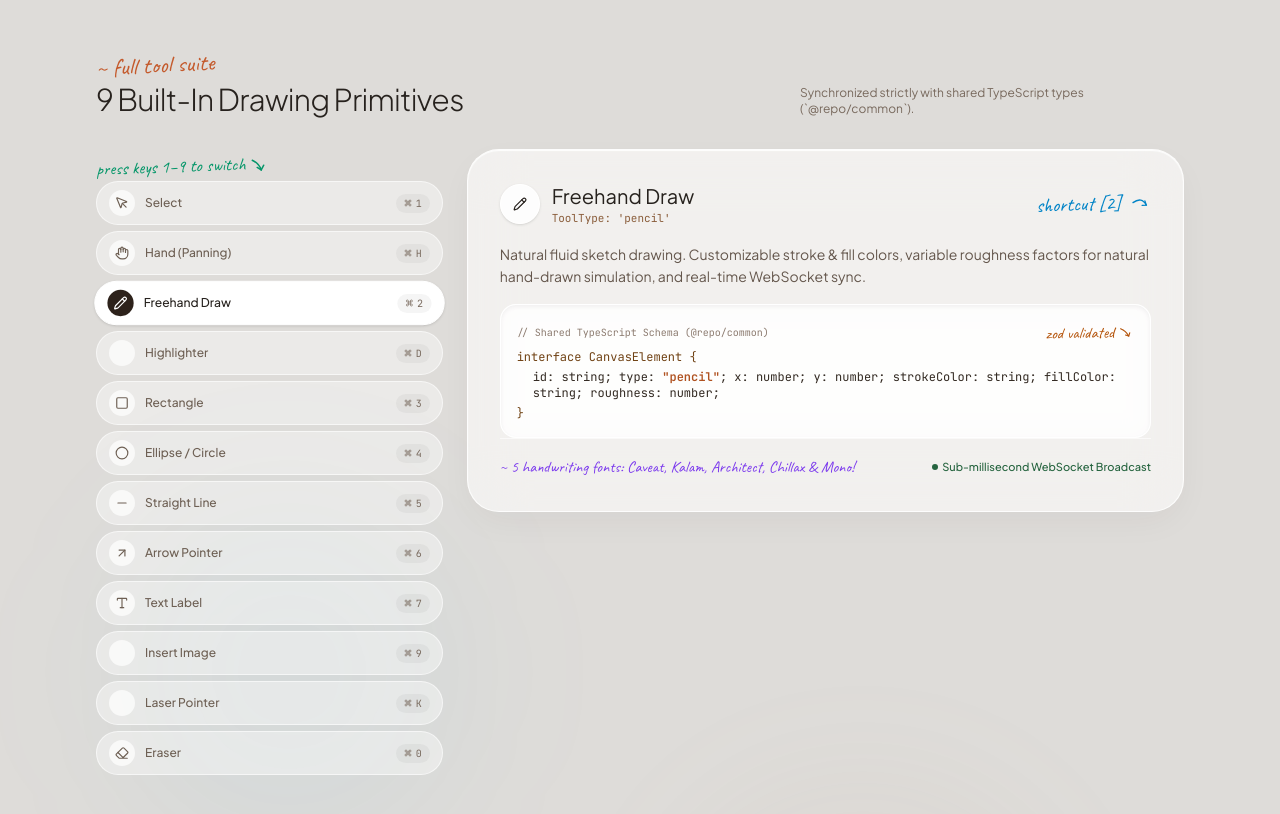
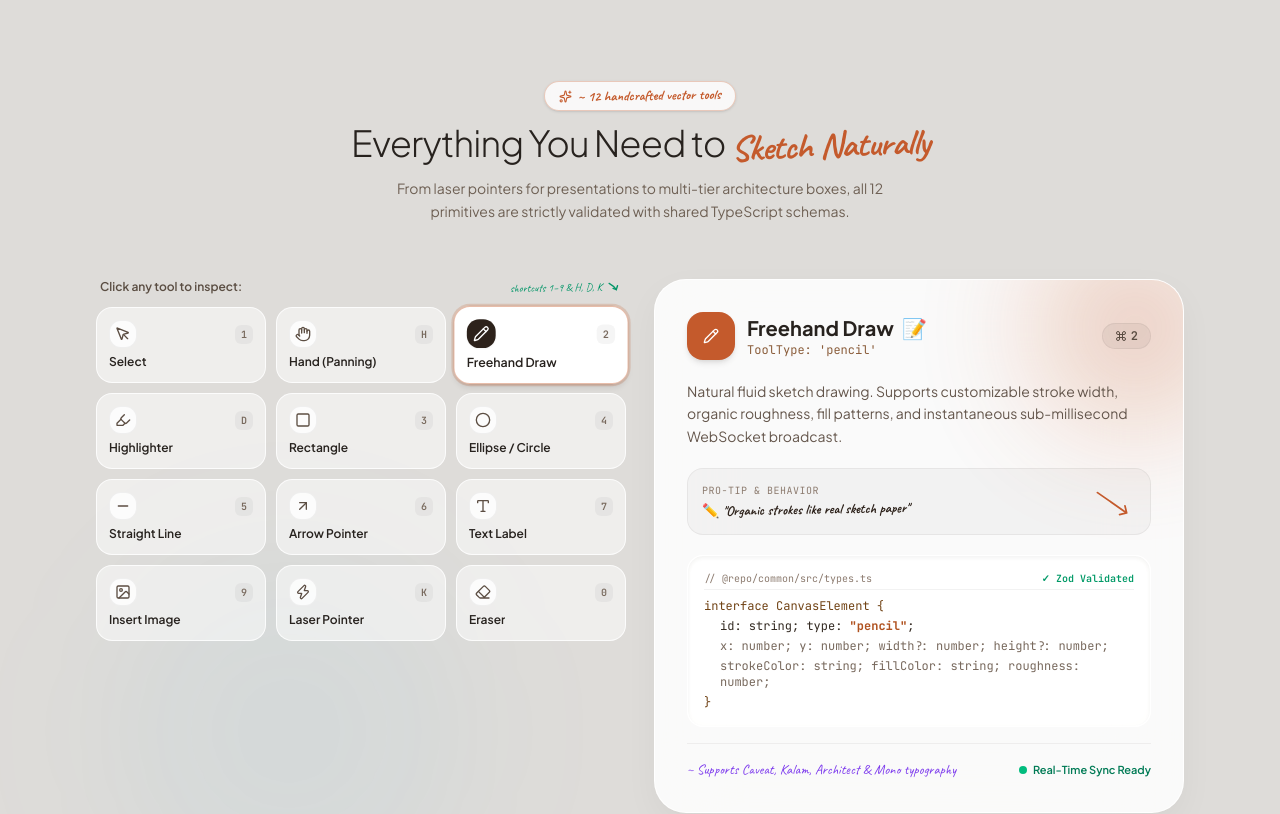
Before and after one commit to Shreyanshdev/Coboard, a Next.js app in the folder apps/web/: page / in a window 1280 px wide. Shown: the part 1780-2594 px from the top of the page. Built offline with nearby package versions, Linux system fonts and the light colour scheme; no server answers; a web font is replaced by a local one.

Commit message:
feat(tools): refine tools showcase with all 12 tools, symmetrical grid, funny sticky notes and colorful curvy arrows

```diff
--- a/apps/web/src/components/features/ToolsShowcase.tsx
+++ b/apps/web/src/components/features/ToolsShowcase.tsx
@@ -3,95 +3,189 @@
 import React, { useState } from "react";
 import { SUPPORTED_TOOLS } from "@/lib/constants";
 import { ToolType } from "@/types";
-import { Badge } from "../ui/Badge";
 import {
   MousePointer,
   Hand,
   Pencil,
+  Highlighter,
   Square,
   Circle,
   Minus,
   ArrowUpRight,
   Type,
+  Image as ImageIcon,
+  Zap,
   Eraser,
   Command,
+  Sparkles,
 } from "lucide-react";
 
 const TOOL_ICONS: Record<string, React.ReactNode> = {
-  select: <MousePointer className="w-3.5 h-3.5" />,
-  hand: <Hand className="w-3.5 h-3.5" />,
-  pencil: <Pencil className="w-3.5 h-3.5" />,
-  rectangle: <Square className="w-3.5 h-3.5" />,
-  circle: <Circle className="w-3.5 h-3.5" />,
-  line: <Minus className="w-3.5 h-3.5" />,
-  arrow: <ArrowUpRight className="w-3.5 h-3.5" />,
-  text: <Type className="w-3.5 h-3.5" />,
-  eraser: <Eraser className="w-3.5 h-3.5" />,
+  select: <MousePointer className="w-4 h-4" />,
+  hand: <Hand className="w-4 h-4" />,
+  pencil: <Pencil className="w-4 h-4" />,
+  highlighter: <Highlighter className="w-4 h-4" />,
+  rectangle: <Square className="w-4 h-4" />,
+  circle: <Circle className="w-4 h-4" />,
+  line: <Minus className="w-4 h-4" />,
+  arrow: <ArrowUpRight className="w-4 h-4" />,
+  text: <Type className="w-4 h-4" />,
+  image: <ImageIcon className="w-4 h-4" />,
+  laser: <Zap className="w-4 h-4" />,
+  eraser: <Eraser className="w-4 h-4" />,
+};
+
+const TOOL_FUN_NOTES: Record<string, { note: string; emoji: string; color: string; arrow: string }> = {
+  select: {
+    note: '🖱️ "Grab, drag & rotate anything"',
+    emoji: "👆",
+    color: "#3b82f6",
+    arrow: "M10 5 Q 30 15, 45 35 L 36 36 M 45 35 L 43 25",
+  },
+  hand: {
+    note: '✋ "Infinite pan across 10,000px canvas"',
+    emoji: "🌍",
+    color: "#059669",
+    arrow: "M45 5 Q 25 15, 10 35 L 18 37 M 10 35 L 12 25",
+  },
+  pencil: {
+    note: '✏️ "Organic strokes like real sketch paper"',
+    emoji: "📝",
+    color: "#c45a2c",
+    arrow: "M10 10 Q 30 25, 50 40 L 40 42 M 50 40 L 48 30",
+  },
+  highlighter: {
+    note: '🖍️ "40% translucent neon highlighter"',
+    emoji: "✨",
+    color: "#eab308",
+    arrow: "M50 5 Q 30 20, 10 35 L 20 37 M 10 35 L 12 25",
+  },
+  rectangle: {
+    note: '📦 "Rounded sketchy cards & backend boxes"',
+    emoji: "📐",
+    color: "#8b5cf6",
+    arrow: "M10 5 Q 25 20, 45 40 L 35 41 M 45 40 L 44 30",
+  },
+  circle: {
+    note: '⭕ "Hand-drawn ellipses & database bubbles"',
+    emoji: "🫧",
+    color: "#ec4899",
+    arrow: "M45 10 Q 25 25, 10 40 L 19 41 M 10 40 L 12 30",
+  },
+  line: {
+    note: '📏 "Clean dividers & direct system links"',
+    emoji: "⚡",
+    color: "#64748b",
+    arrow: "M10 10 Q 30 25, 50 40 L 41 42 M 50 40 L 49 30",
+  },
+  arrow: {
+    note: '➡️ "Flowchart directional pointers"',
+    emoji: "🎯",
+    color: "#f97316",
+    arrow: "M45 5 Q 25 20, 10 35 L 20 37 M 10 35 L 12 25",
+  },
+  text: {
+    note: '🔤 "5 fonts: Caveat, Kalam, Architect & Mono"',
+    emoji: "✍️",
+    color: "#6366f1",
+    arrow: "M10 5 Q 25 20, 45 40 L 36 41 M 45 40 L 44 30",
+  },
+  image: {
+    note: '🖼️ "Drop memes & architecture mockups"',
+    emoji: "📸",
+    color: "#14b8a6",
+    arrow: "M45 10 Q 25 25, 10 40 L 19 41 M 10 40 L 12 30",
+  },
+  laser: {
+    note: '🪄 "Glows like a sci-fi presentation laser"',
+    emoji: "🌟",
+    color: "#f43f5e",
+    arrow: "M10 10 Q 30 25, 50 40 L 41 42 M 50 40 L 49 30",
+  },
+  eraser: {
+    note: '🧽 "One-click delete unwanted strokes"',
+    emoji: "🗑️",
+    color: "#ef4444",
+    arrow: "M45 5 Q 25 20, 10 35 L 20 37 M 10 35 L 12 25",
+  },
 };
 
 export const ToolsShowcase: React.FC = () => {
   const [activeTool, setActiveTool] = useState<ToolType>("pencil");
 
   const currentConfig = SUPPORTED_TOOLS.find((t) => t.id === activeTool) || SUPPORTED_TOOLS[0];
+  const funMeta = TOOL_FUN_NOTES[currentConfig.id] || TOOL_FUN_NOTES["pencil"];
 
   return (
-    <section id="tools" className="py-12 px-4 sm:px-6 lg:px-8 max-w-6xl mx-auto">
-      <div className="flex flex-col sm:flex-row items-start sm:items-end justify-between mb-8 gap-3">
-        <div>
-          <div className="flex items-center gap-2">
-            <span className="font-handwriting text-2xl text-[#c45a2c] -rotate-3 select-none">
-              ~ full tool suite
+    <section id="tools" className="py-20 px-4 sm:px-6 lg:px-8 max-w-6xl mx-auto relative z-20 select-none">
+      {/* Symmetrical Section Header */}
+      <div className="text-center max-w-2xl mx-auto mb-14 space-y-3">
+        <div className="inline-flex items-center gap-1.5 px-3.5 py-1 rounded-full bg-white/80 border border-[#c45a2c]/30 shadow-sm backdrop-blur-md">
+          <Sparkles size={13} className="text-[#c45a2c]" />
+          <span className="font-handwriting text-sm font-bold text-[#c45a2c] -rotate-1">
+            ~ 12 handcrafted vector tools
           </span>
         </div>
-          <h2 className="text-2xl sm:text-3xl font-light text-[#27221e] tracking-tight">
-            9 Built-In Drawing Primitives
+
+        <h2 className="text-3xl sm:text-4xl font-light text-[#27221e] tracking-tight">
+          Everything You Need to <span className="font-handwriting font-bold text-[#c45a2c] -rotate-2 inline-block">Sketch Naturally</span>
         </h2>
-        </div>
-        <p className="text-xs text-[#78695d] max-w-sm">
-          Synchronized strictly with shared TypeScript types (`@repo/common`).
+
+        <p className="text-xs sm:text-sm text-[#6e6054] max-w-lg mx-auto leading-relaxed">
+          From laser pointers for presentations to multi-tier architecture boxes, all 12 primitives are strictly validated with shared TypeScript schemas.
         </p>
       </div>
 
-      <div className="grid grid-cols-1 lg:grid-cols-12 gap-6 items-start">
-        {/* Compact Horizontal / Grid Tool Selector */}
-        <div className="lg:col-span-4 space-y-2">
-          {/* Emerald Green Curvy Annotation */}
-          <div className="hidden sm:flex items-center gap-1 font-handwriting text-lg text-[#059669] -rotate-2 select-none mb-1">
-            <span>press keys 1–9 to switch</span>
-            <svg className="w-5 h-5 text-[#059669]" viewBox="0 0 30 30" fill="none" stroke="currentColor" strokeWidth="2.2" strokeLinecap="round">
-              <path d="M5 10 Q 15 15, 18 25" />
-              <path d="M12 21 L 18 25 L 22 18" />
+      {/* Symmetrical Balanced Layout: 12-Tool Grid (Left) + Interactive Dynamic Showcase (Right) */}
+      <div className="grid grid-cols-1 lg:grid-cols-12 gap-7 items-stretch">
+        {/* Left Side: 12-Tool Symmetrical 2x6 Button Grid */}
+        <div className="lg:col-span-6 space-y-3">
+          <div className="flex items-center justify-between px-1">
+            <span className="text-xs font-semibold text-[#5a4d42]">Click any tool to inspect:</span>
+            <div className="flex items-center gap-1 text-[11px] font-handwriting text-[#059669] -rotate-1">
+              <span>shortcuts 1–9 &amp; H, D, K</span>
+              <svg className="w-4 h-4 text-[#059669]" viewBox="0 0 25 25" fill="none" stroke="currentColor" strokeWidth="2.2" strokeLinecap="round">
+                <path d="M5 8 Q 12 12, 16 18" />
+                <path d="M11 16 L 16 18 L 18 12" />
               </svg>
             </div>
+          </div>
 
-          <div className="grid grid-cols-1 sm:grid-cols-2 lg:grid-cols-1 gap-1.5">
+          <div className="grid grid-cols-2 sm:grid-cols-3 gap-2.5">
             {SUPPORTED_TOOLS.map((tool) => {
               const isSelected = activeTool === tool.id;
+              const meta = TOOL_FUN_NOTES[tool.id] || TOOL_FUN_NOTES["pencil"];
+
               return (
                 <button
                   key={tool.id}
                   onClick={() => setActiveTool(tool.id)}
-                  className={`w-full flex items-center justify-between px-3 py-2 rounded-full border transition-all duration-200 text-left cursor-pointer ${
+                  className={`group relative p-3 rounded-2xl border transition-all duration-200 text-left flex flex-col justify-between min-h-[76px] cursor-pointer ${
                     isSelected
-                      ? "bg-white text-[#27221e] shadow-sm border-white scale-[1.01]"
-                      : "bg-white/40 text-[#6e6054] hover:text-[#27221e] hover:bg-white/70 border-white/60"
+                      ? "bg-white text-[#27221e] shadow-md border-[#c45a2c]/40 scale-[1.03] ring-2 ring-[#c45a2c]/20"
+                      : "bg-white/50 hover:bg-white/80 text-[#5c4e43] border-white/80 hover:scale-[1.01]"
                   }`}
                 >
-                  <div className="flex items-center gap-2.5">
+                  <div className="flex items-center justify-between w-full mb-1">
                     <div
-                      className={`w-6.5 h-6.5 rounded-full flex items-center justify-center ${
-                        isSelected ? "bg-[#2d221b] text-white" : "bg-white/70 text-[#6e6054]"
+                      className={`w-7 h-7 rounded-xl flex items-center justify-center transition-transform group-hover:rotate-6 ${
+                        isSelected
+                          ? "bg-[#2d221b] text-white shadow-xs"
+                          : "bg-white/80 text-[#5c4e43] border border-black/5"
                       }`}
                     >
                       {TOOL_ICONS[tool.id]}
                     </div>
-                    <div>
-                      <span className="font-medium text-xs block">{tool.label}</span>
-                    </div>
+
+                    <span className="text-[10px] font-mono font-semibold px-1.5 py-0.5 rounded-md bg-black/[0.04] text-[#78695d]">
+                      {tool.shortcut}
+                    </span>
                   </div>
 
-                  <div className="flex items-center gap-1 bg-black/[0.04] px-2 py-0.5 rounded-full text-[10px] font-mono text-[#78695d]">
-                    <Command className="w-2 h-2" /> {tool.shortcut}
+                  <div>
+                    <span className="font-semibold text-xs text-[#27221e] block truncate">
+                      {tool.label}
+                    </span>
                   </div>
                 </button>
               );
@@ -99,69 +193,94 @@ export const ToolsShowcase: React.FC = () => {
           </div>
         </div>
 
-        {/* Dynamic Detail Card with Handwritten schema indicator */}
-        <div className="lg:col-span-8 liquid-glass-card p-6 sm:p-8 rounded-[32px] border border-white/85 shadow-lg relative overflow-hidden flex flex-col justify-between min-h-[340px]">
-          {/* Dynamic Dot Matrix Hover Pattern */}
-          <div className="card-dot-pattern" />
+        {/* Right Side: Detail Card with Colorful Rounded Arrow & Playful Sticky Note */}
+        <div className="lg:col-span-6 rounded-[32px] p-6 sm:p-8 bg-white/85 border border-white/90 shadow-[0_12px_35px_rgba(0,0,0,0.04)] backdrop-blur-2xl flex flex-col justify-between relative overflow-hidden">
+          {/* Subtle background glow */}
+          <div
+            className="absolute -top-12 -right-12 w-48 h-48 rounded-full blur-3xl opacity-30 pointer-events-none transition-all duration-500"
+            style={{ backgroundColor: funMeta.color }}
+          />
 
-          <div className="space-y-4 relative z-10">
+          <div className="space-y-5 relative z-10">
+            {/* Tool Header */}
             <div className="flex items-center justify-between">
               <div className="flex items-center gap-3">
-                <div className="w-10 h-10 rounded-full bg-white/85 border border-white flex items-center justify-center text-[#27221e] shadow-sm">
+                <div
+                  className="w-12 h-12 rounded-2xl flex items-center justify-center text-white shadow-md transition-transform duration-300 hover:rotate-12"
+                  style={{ backgroundColor: funMeta.color }}
+                >
                   {TOOL_ICONS[currentConfig.id]}
                 </div>
                 <div>
-                  <h3 className="text-xl font-normal text-[#27221e]">{currentConfig.label}</h3>
-                  <p className="text-[11px] text-[#8a5d3b] font-mono">ToolType: &apos;{currentConfig.id}&apos;</p>
+                  <div className="flex items-center gap-2">
+                    <h3 className="text-xl font-bold text-[#27221e]">{currentConfig.label}</h3>
+                    <span className="text-xl">{funMeta.emoji}</span>
+                  </div>
+                  <p className="text-xs font-mono text-[#8a5d3b]">ToolType: &apos;{currentConfig.id}&apos;</p>
                 </div>
               </div>
 
-              {/* Sky Blue Curvy Annotation */}
-              <div className="font-handwriting text-xl text-[#0284c7] -rotate-2 select-none hidden sm:flex items-center gap-1.5">
-                <span>shortcut [{currentConfig.shortcut}]</span>
-                <svg className="w-6 h-6 text-[#0284c7]" viewBox="0 0 40 40" fill="none" stroke="currentColor" strokeWidth="2.2" strokeLinecap="round">
-                  <path d="M10 20 Q 25 10, 32 25" />
-                  <path d="M25 25 L 32 25 L 30 18" />
-                </svg>
+              <div className="hidden sm:flex items-center gap-1 px-3 py-1 rounded-full bg-black/5 border border-black/5 text-xs font-mono font-semibold text-[#5a4d42]">
+                <Command size={12} /> {currentConfig.shortcut}
               </div>
             </div>
 
-            <p className="text-[#64564c] text-xs sm:text-sm leading-relaxed">
-              {currentConfig.description}. Customizable stroke &amp; fill colors, variable roughness factors for natural hand-drawn simulation, and real-time WebSocket sync.
+            {/* Description */}
+            <p className="text-xs sm:text-sm text-[#64564c] leading-relaxed">
+              {currentConfig.description}. Supports customizable stroke width, organic roughness, fill patterns, and instantaneous sub-millisecond WebSocket broadcast.
             </p>
 
-            {/* Code type contract preview with Warm Gold Curvy Annotation */}
-            <div className="relative">
-              <div className="bg-white/70 backdrop-blur-md rounded-2xl p-4 border border-white/90 font-mono text-xs text-[#44382f] space-y-1 shadow-inner">
-                <div className="flex items-center justify-between">
-                  <div className="text-[#8c7b6f] text-[10px]">// Shared TypeScript Schema (@repo/common)</div>
-                  <div className="hidden sm:flex items-center gap-1 font-handwriting text-base text-[#b45309] -rotate-1 select-none">
-                    <span>zod validated</span>
-                    <svg className="w-4 h-4 text-[#b45309]" viewBox="0 0 30 30" fill="none" stroke="currentColor" strokeWidth="2.2" strokeLinecap="round">
-                      <path d="M5 8 Q 15 12, 20 22" />
-                      <path d="M14 20 L 20 22 L 22 16" />
+            {/* Funny Handwritten Sticky Tag with Curvy Rounded Arrow */}
+            <div className="p-3.5 rounded-2xl bg-black/[0.03] border border-black/5 flex items-center justify-between gap-3">
+              <div className="space-y-0.5">
+                <span className="text-[10px] font-mono text-[#8c7b6f] uppercase tracking-wider block">Pro-Tip &amp; Behavior</span>
+                <span className="font-handwriting text-sm font-bold text-[#2d221b] -rotate-1 block">
+                  {funMeta.note}
+                </span>
+              </div>
+
+              {/* Colorful Curvy Arrow */}
+              <svg
+                className="w-12 h-8 -rotate-2 select-none shrink-0"
+                viewBox="0 0 60 45"
+                fill="none"
+                stroke={funMeta.color}
+                strokeWidth="2.5"
+                strokeLinecap="round"
+                strokeLinejoin="round"
+              >
+                <path d={funMeta.arrow} />
               </svg>
             </div>
+
+            {/* Shared TypeScript Schema Box */}
+            <div className="bg-white/70 backdrop-blur-md rounded-2xl p-4 border border-white/90 font-mono text-xs text-[#44382f] space-y-1 shadow-inner">
+              <div className="flex items-center justify-between text-[#8c7b6f] text-[10px] pb-1 border-b border-black/5">
+                <span>// @repo/common/src/types.ts</span>
+                <span className="font-semibold text-emerald-600">✓ Zod Validated</span>
               </div>
-                <div className="text-[#704214]">
-                  interface CanvasElement &#123;
+              <div className="text-[#704214] pt-1">interface CanvasElement &#123;</div>
+              <div className="pl-4 text-[#332a22]">
+                id: string; type: <span className="font-bold text-[#b05220]">&quot;{currentConfig.id}&quot;</span>;
               </div>
-                <div className="pl-4 text-[#332a22]">
-                  id: string; type: <span className="text-[#b05220] font-semibold">&quot;{currentConfig.id}&quot;</span>; x: number; y: number;
+              <div className="pl-4 text-[#78695d]">
+                x: number; y: number; width?: number; height?: number;
+              </div>
+              <div className="pl-4 text-[#78695d]">
                 strokeColor: string; fillColor: string; roughness: number;
               </div>
               <div className="text-[#704214]">&#125;</div>
             </div>
           </div>
-          </div>
 
-          <div className="pt-4 border-t border-white/60 flex flex-wrap items-center justify-between text-[11px] text-[#736357] gap-2">
-            <span className="font-handwriting text-base text-[#7c3aed]">
-              ~ 5 handwriting fonts: Caveat, Kalam, Architect, Chillax &amp; Mono!
+          {/* Bottom Features Footer */}
+          <div className="pt-4 border-t border-black/5 flex flex-wrap items-center justify-between text-[11px] text-[#736357] gap-2 mt-4 relative z-10">
+            <span className="font-handwriting text-sm text-[#7c3aed]">
+              ~ Supports Caveat, Kalam, Architect &amp; Mono typography
             </span>
-            <span className="text-[#25633e] font-medium flex items-center gap-1">
-              <span className="w-1.5 h-1.5 rounded-full bg-[#25633e] animate-pulse" />
-              Sub-millisecond WebSocket Broadcast
+            <span className="text-emerald-700 font-semibold flex items-center gap-1.5">
+              <span className="w-2 h-2 rounded-full bg-emerald-500 animate-pulse" />
+              Real-Time Sync Ready
             </span>
           </div>
         </div>
```
Lines whose indentation alone changed are shown as unchanged.
